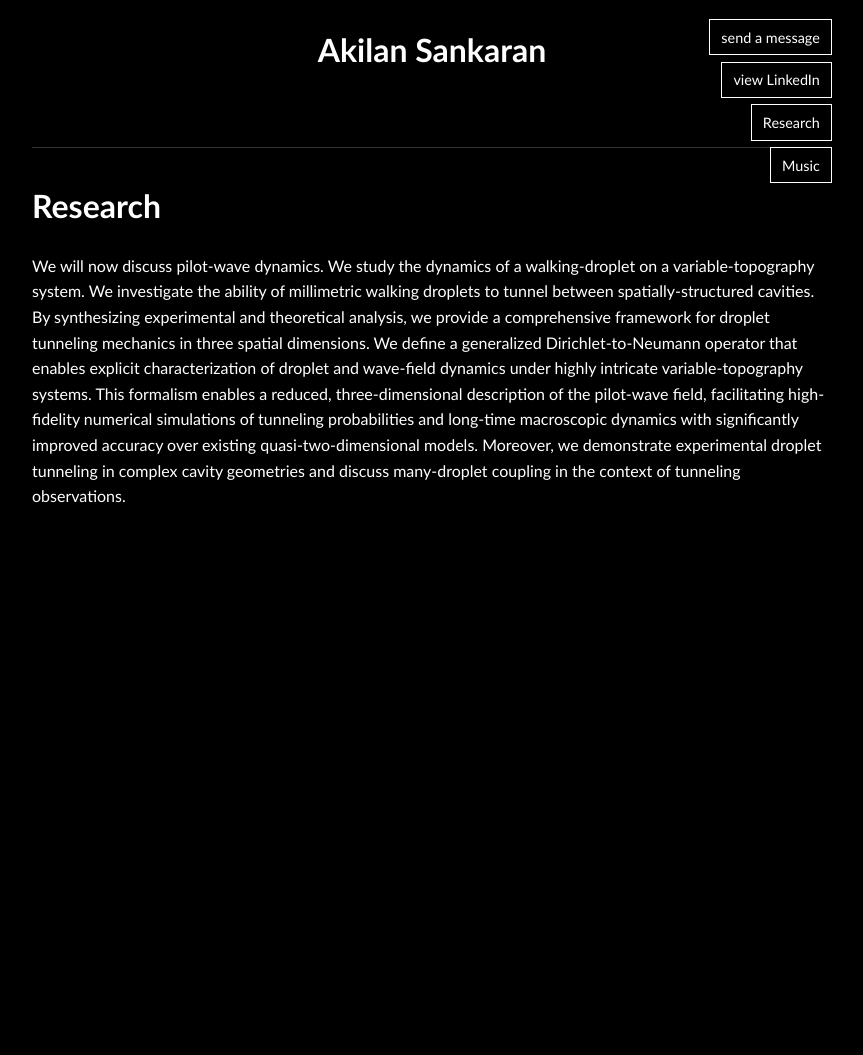
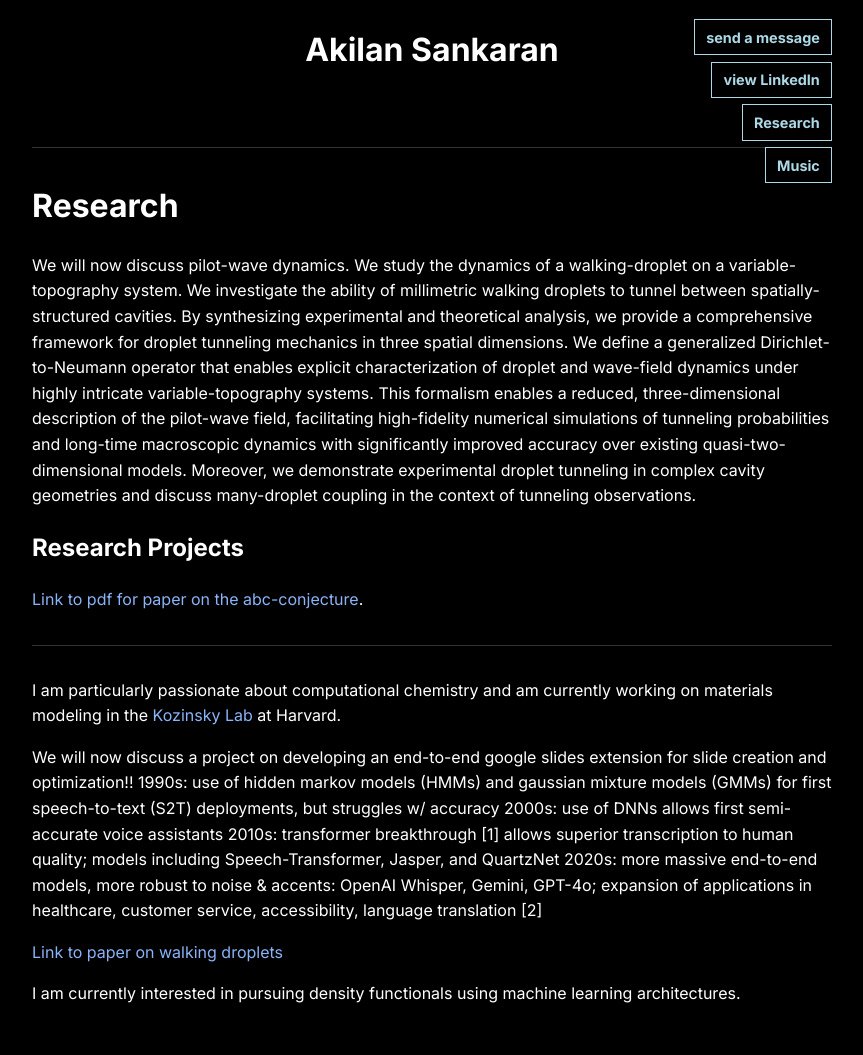
Before and after one commit to akilansankaran/akilansankaran.github.io, a Jekyll site: the page built from research.md, in a window 1280 px wide. Shown: the whole page, without its empty margins (208-1071 px from the left). Built offline with Jekyll 4.4.1, drawn with Linux system fonts in a browser that asks for light colours; some web fonts are replaced; before the commit the page ends 900 px from its top, so only the background shows below that.

Commit message:
satoshi font

```diff
--- a/_layouts/default.html
+++ b/_layouts/default.html
@@ -5,6 +5,9 @@
     <meta name="viewport" content="width=device-width, initial-scale=1" />
     <title>{{ page.title | default: site.title }}</title>
     <link rel="stylesheet" href="{{ '/assets/css/main.css' | relative_url }}">
+    <link rel="preconnect" href="https://fonts.googleapis.com">
+    <link rel="preconnect" href="https://fonts.gstatic.com" crossorigin>
+    <link href="https://fonts.googleapis.com/css2?family=Inter:wght@400;700&display=swap" rel="stylesheet">
   </head>
   <body>
     <header class="site-header">
--- a/assets/css/main.css
+++ b/assets/css/main.css
@@ -1,3 +1,6 @@
+/* Import Satoshi font - using Inter as similar alternative since Satoshi is premium */
+@import url('https://api.fontshare.com/v2/css?f[]=satoshi@400,700&display=swap');
+
 /* Global dark theme */
 html, body {
   background-color: #000;
@@ -5,7 +8,7 @@ html, body {
   margin: 0;
   padding: 0;
   line-height: 1.6;
-  font-family: Calibri, "Calibri", "Helvetica Neue", Arial, sans-serif;
+  font-family: 'Satoshi', 'Inter', Calibri, "Calibri", "Helvetica Neue", Arial, sans-serif;
   -webkit-font-smoothing: antialiased;
   -moz-osx-font-smoothing: grayscale;
 }
@@ -37,16 +40,17 @@ html, body {
 }
 
 .contact-links a {
-  color: #fff;
+  color: #ADD8E6;
   font-size: 0.9rem;
+  font-weight: bold;
   padding: 0.35rem 0.7rem;
-  border: 1px solid #fff;
+  border: 1px solid #ADD8E6;
   text-decoration: none;
 }
 
 .contact-links a:hover,
 .contact-links a:focus {
-  background-color: rgba(255, 255, 255, 0.1);
+  background-color: rgba(173, 216, 230, 0.1);
   text-decoration: none;
 }
 
@@ -58,7 +62,7 @@ main.container {
 
 h1, h2, h3, h4, h5, h6, p, li {
   color: #fff;
-  font-family: Calibri, "Calibri", "Helvetica Neue", Arial, sans-serif;
+  font-family: 'Satoshi', 'Inter', Calibri, "Calibri", "Helvetica Neue", Arial, sans-serif;
 }
 
 
--- a/research.md
+++ b/research.md
@@ -7,3 +7,21 @@ title: Research
 # Research
 
 We will now discuss pilot-wave dynamics. We study the dynamics of a walking-droplet on a variable-topography system. We investigate the ability of millimetric walking droplets to tunnel between spatially-structured cavities. By synthesizing experimental and theoretical analysis, we provide a comprehensive framework for droplet tunneling mechanics in three spatial dimensions. We define a generalized Dirichlet-to-Neumann operator that enables explicit characterization of droplet and wave-field dynamics under highly intricate variable-topography systems. This formalism enables a reduced, three-dimensional description of the pilot-wave field, facilitating high-fidelity numerical simulations of tunneling probabilities and long-time macroscopic dynamics with significantly improved accuracy over existing quasi-two-dimensional models. Moreover, we demonstrate experimental droplet tunneling in complex cavity geometries and discuss many-droplet coupling in the context of tunneling observations.
+
+## Research Projects
+
+[Link to pdf for paper on the abc-conjecture](./isef_paper_abcs.pdf).
+
+* * *
+
+I am particularly passionate about computational chemistry and am currently working on materials modeling in the [Kozinsky Lab](https://mir.g.harvard.edu/) at Harvard.
+
+We will now discuss a project on developing an end-to-end google slides extension for slide creation and optimization!! 1990s: use of hidden markov models (HMMs) and gaussian mixture models (GMMs) for first speech-to-text (S2T) deployments, but struggles w/ accuracy
+2000s: use of DNNs allows first semi-accurate voice assistants
+2010s: transformer breakthrough [1] allows superior transcription to human quality; models including Speech-Transformer, Jasper, and QuartzNet
+2020s: more massive end-to-end models, more robust to noise & accents: OpenAI Whisper, Gemini, GPT-4o; expansion of applications in healthcare, customer service, accessibility, language translation [2]
+
+
+[Link to paper on walking droplets](./sts_paper_final.pdf)
+
+I am currently interested in pursuing density functionals using machine learning architectures.
```
